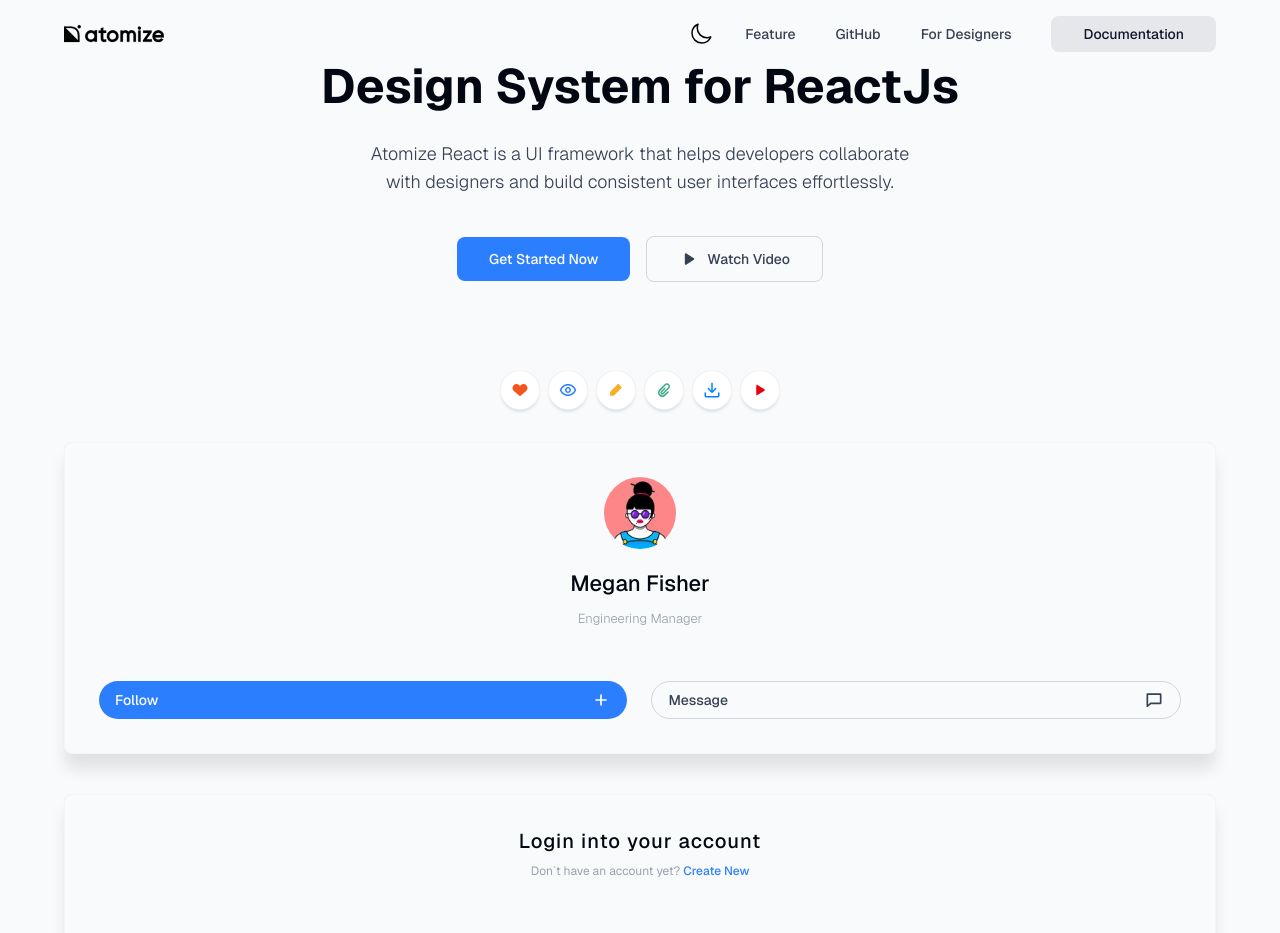
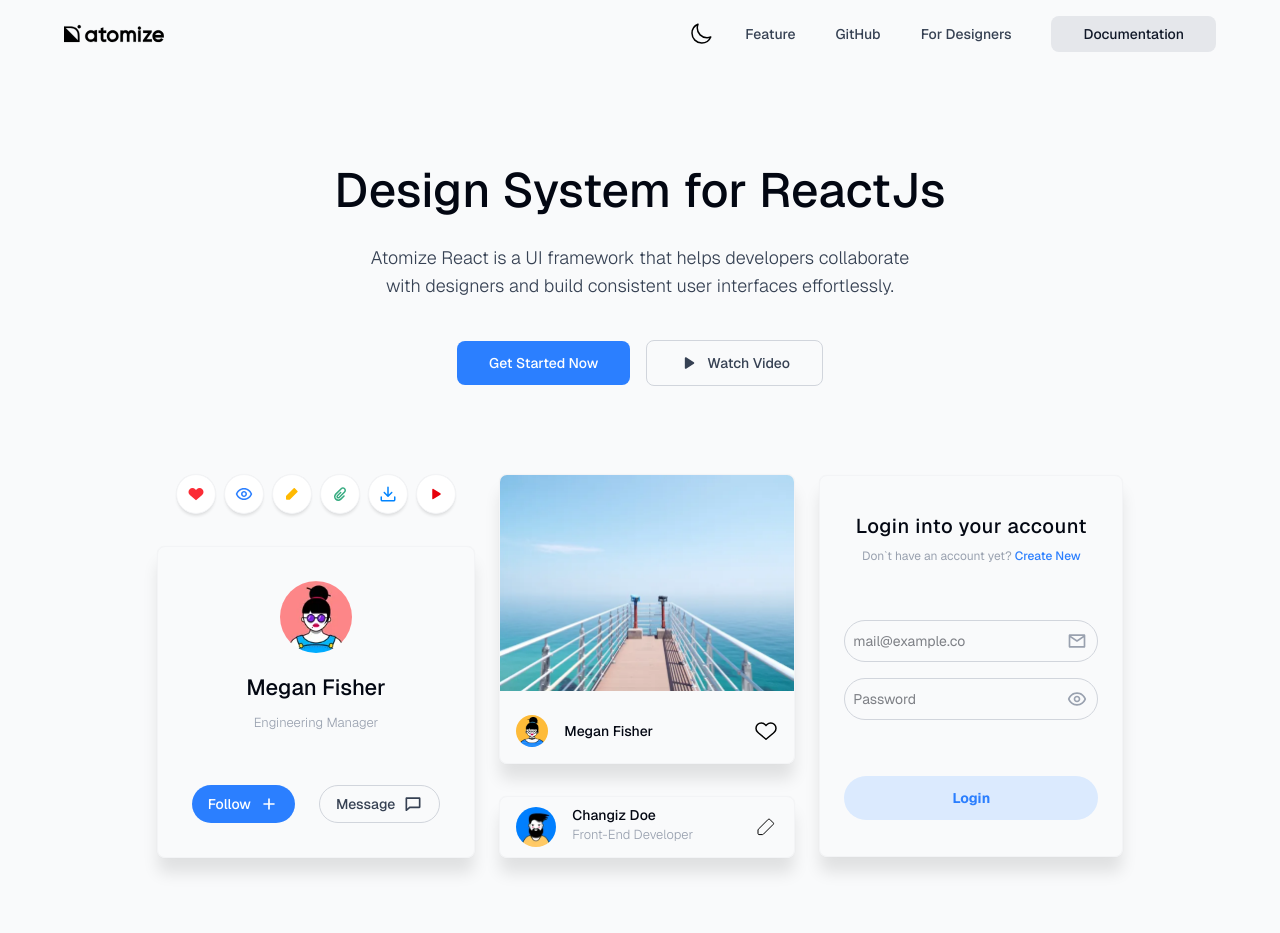
Before and after one commit to homow/atomize-design, a React (Vite) app: page / in a window 1280 px wide. Shown: the top 933 px of the page. Built offline with nearby package versions, Linux system fonts and the light colour scheme.

Commit message:
completed HeroSection and responsive

```diff
--- a/src/components/icons/SvgDefs.jsx
+++ b/src/components/icons/SvgDefs.jsx
@@ -23,9 +23,9 @@ class SvgDefs extends Component {
                     <path fill={"currentColor"} d="M17.8436076,12.841119 L8.54075759,18.8215226 C8.07618755,19.1201747 7.4574737,18.9856717 7.15882152,18.5211017 C7.05513038,18.3598044 7,18.1720957 7,17.9803441 L7,6.01953696 C7,5.46725221 7.44771525,5.01953696 8,5.01953696 C8.19175162,5.01953696 8.37946026,5.07466734 8.54075759,5.17835848 L17.8436076,11.1587621 C18.3081776,11.4574142 18.4426806,12.0761281 18.1440285,12.5406981 C18.0665625,12.6612008 17.9641102,12.763653 17.8436076,12.841119 Z"></path>
                 </symbol>
                 {/* <=== heart ===> */}
-                <symbol id={"heart-icon"} viewBox="0 0 24 24">
+                <symbol strokeWidth={1.5} id={"heart-icon"} viewBox="0 0 24 24">
                     <path
-                        fill="#F4541D"
+
                         fillRule="evenodd"
                         d="M20.4578131,5.54218691 C19.4708558,4.55476617 18.1319762,4 16.73588,4 C15.3397838,4 14.0009043,4.55476617 13.0139469,5.54218691 L11.9997441,6.55638976 L10.9855413,5.54218691 C8.92997437,3.48662009 5.59724201,3.48662011 3.54167516,5.54218697 C1.4861083,7.59775382 1.48610828,10.9304862 3.5416751,12.9860531 L4.55587795,14.0002559 L11.993314,20.2446014 C11.9970324,20.2477233 12.0024558,20.2477233 12.0061741,20.2446014 L19.4436102,14.0002559 L20.4578131,12.9860531 C21.4452338,11.9990957 22,10.6602162 22,9.26411999 C22,7.86802382 21.4452338,6.52914425 20.4578131,5.54218691 Z"
                     />
@@ -39,7 +39,6 @@ class SvgDefs extends Component {
                 {/* <=== pencil ===> */}
                 <symbol id={"pencil-icon"} viewBox="0 0 24 24">
                     <path
-                        fill="#F7AF22"
                         fillRule="evenodd"
                         d="M19.2928932,9.29289322 L9.29289322,19.2928932 C9.10535684,19.4804296 8.85100293,19.5857864 8.58578644,19.5857864 L5,19.5857864 C4.44771525,19.5857864 4,19.1380712 4,18.5857864 L4,15 C4,14.7347835 4.10535684,14.4804296 4.29289322,14.2928932 L14.2928932,4.29289322 C14.6834175,3.90236893 15.3165825,3.90236893 15.7071068,4.29289322 L19.2928932,7.87867966 C19.6834175,8.26920395 19.6834175,8.90236893 19.2928932,9.29289322 Z"
                     />
--- a/src/layout/header/Header.jsx
+++ b/src/layout/header/Header.jsx
@@ -47,9 +47,9 @@ class Header extends Component {
 
                         {/* <=== menu toggle button ===> */}
                         <input type="checkbox" id={"menu-toggle"} className={"opacity-0 invisible inset-0 absolute peer"}/>
-                        <label htmlFor={"menu-toggle"} className={"md:hidden size-5 cursor-pointer relative peer-checked:-translate-0.5 transition-all duration-600 *:absolute *:bg-primary-base *:h-0.5 *:w-full *:block *:transition-all *:duration-600 peer-checked:[&>span:nth-child(1)]:rotate-135 peer-checked:[&>span:nth-child(1)]:top-[60%] peer-checked:[&>span:nth-child(1)]:left-0 peer-checked:[&>span:nth-child(2)]:rotate-45"}>
-                            <span className={"top-3/10"}></span>
-                            <span className={"bottom-3/10"}></span>
+                        <label htmlFor={"menu-toggle"} className={"md:hidden size-5 cursor-pointer relative peer-checked:-translate-0.5 transition-all duration-600 *:absolute *:bg-primary-base *:w-full *:block *:transition-all *:duration-600 peer-checked:[&>span:nth-child(1)]:rotate-135 peer-checked:[&>span:nth-child(1)]:top-[60%] peer-checked:[&>span:nth-child(1)]:left-0 peer-checked:[&>span:nth-child(2)]:rotate-45"}>
+                            <span className={"h-[2px] top-3/10"}></span>
+                            <span className={"h-[2px] bottom-3/10"}></span>
                         </label>
 
                         {/* <=== navigation menu ===> */}
--- a/src/layout/main/Main.jsx
+++ b/src/layout/main/Main.jsx
@@ -4,7 +4,7 @@ import HeroSection from '@/layout/main/hero-section/HeroSection.jsx';
 class Main extends Component {
     render () {
         return (
-            <main className={"pt-14 mb-20"}>
+            <main className={"pt-30 md:pt-40"}>
                 {/* <=== hero section ===> */}
                 <HeroSection/>
             </main>
--- a/src/layout/main/hero-section/HeroSection.jsx
+++ b/src/layout/main/hero-section/HeroSection.jsx
@@ -5,7 +5,7 @@ import TopHeroSection from "@/layout/main/hero-section/top-hero-section/TopHeroS
 class HeroSection extends Component {
     render() {
         return (
-            <section>
+            <section className={"pb-22 border-b border-border-gray container"}>
                 {/* <=== top hero section ===> */}
                 <TopHeroSection/>
                 {/* <=== bottom hero section ===> */}
--- a/src/layout/main/hero-section/bottom-hero-section/BottomHeroSection.jsx
+++ b/src/layout/main/hero-section/bottom-hero-section/BottomHeroSection.jsx
@@ -1,21 +1,23 @@
 import {Component} from 'react';
 import UserProfileCard from "@/components/user-profile-card/UserProfileCard.jsx";
 import CircleIconsBox from "@/components/CircleIconBox/CircleIconsBox.jsx";
+import PostAndLabelUser from "@/layout/main/hero-section/bottom-hero-section/post-and-label-user/PostAndLabelUser.jsx";
+import SmallLoginUser from "@/layout/main/hero-section/bottom-hero-section/small-login-user/SmallLoginUser.jsx";
 
 class BottomHeroSection extends Component {
     render() {
         return (
-            <div className={"container mt-20"}>
-                {/* <=== user profile card ===> */}
+            <div className={"container mt-20 space-y-20 md:space-y-0 md:flex md:items-center md:justify-center md:gap-12 lg:gap-6"}>
+                {/* <=== user profile card and icon ===> */}
                 <div>
                     <div className={"mb-8 space-x-2 text-center"}>
-                        <CircleIconsBox icon={<svg className={"size-4.5"}>
+                        <CircleIconsBox icon={<svg className={"fill-red-500 size-4.5"}>
                             <use href="#heart-icon"></use>
                         </svg>}/>
                         <CircleIconsBox icon={<svg className={"fill-blue-500 size-4.5"}>
                             <use href="#Eye-icon"></use>
                         </svg>}/>
-                        <CircleIconsBox icon={<svg className={"size-4.5"}>
+                        <CircleIconsBox icon={<svg className={"fill-amber-400 size-4.5"}>
                             <use href="#pencil-icon"></use>
                         </svg>}/>
                         <CircleIconsBox icon={<svg className={"size-4.5"}>
@@ -31,35 +33,11 @@ class BottomHeroSection extends Component {
                     <UserProfileCard/>
                 </div>
 
-                {/* <=== small login card ===> */}
-                <div className={"mt-10 shadow-rounded-box text-center p-8 space-y-14"}>
-                    <div className={"space-y-2"}>
-                        <p className={"text-xl font-medium tracking-wider"}>Login into your account</p>
-                        <p className={"text-gray-lt text-xs"}>Don`t have an account yet? <span className={"text-blue-500 font-medium cursor-pointer"}>Create New</span></p>
-                    </div>
+                {/* <=== post user and user label info ===> */}
+                <PostAndLabelUser/>
 
-                    <div className={"flex flex-col gap-4"}>
-                        <label htmlFor={"mail-input"} className={"relative rounded-full pl-2 pr-8 py-2 border border-border-gray focus-within:border-blue-500 transition-all"}>
-                            <input placeholder={"mail@example.co"} id={"mail-input"} className={"w-full block peer outline-none grow text-sm xs:text-base placeholder:text-sm"} type="text"/>
-                            <svg className={"absolute top-1/2 -translate-1/2 right-0 size-5 fill-gray-lt"}>
-                                <use href="#mail-icon"></use>
-                            </svg>
-                        </label>
-                        <label htmlFor={"password-input"} className={"relative rounded-full pl-2 pr-8 py-2 border border-border-gray focus-within:border-blue-500 transition-all"}>
-                            <input placeholder={"Password"} id={"password-input"} className={"w-full block peer outline-none grow text-sm xs:text-base placeholder:text-sm"} type="text"/>
-                            <svg className={"absolute top-1/2 -translate-1/2 right-0 size-5 fill-gray-lt"}>
-                                <use href="#Eye-icon"></use>
-                            </svg>
-                        </label>
-                    </div>
-
-                    <button type={"button"} className={"btn-bg-blue block w-full"}>Login</button>
-                </div>
-
-                {/* <=== hero section ===> */}
-                <div>
-
-                </div>
+                {/* <=== small login user ===> */}
+                <SmallLoginUser/>
             </div>
         )
     }
--- /dev/null
+++ b/src/layout/main/hero-section/bottom-hero-section/post-and-label-user/PostAndLabelUser.jsx
@@ -0,0 +1,58 @@
+import {Component} from 'react';
+import bridgePicture from "@/static/bridge.webp";
+import girlPicture from "@/static/girl-user2.webp";
+import boyPicture from "@/static/man-user.webp";
+
+class PostAndLabelUser extends Component {
+    render() {
+        return (
+            <div className={"hidden lg:block max-w-74"}>
+                {/* <=== post user ===> */}
+                <div className={"shadow-rounded-box overflow-hidden"}>
+                    <div>
+                        <img className={"w-full"} src={`${bridgePicture}`} alt="bridge image"/>
+                    </div>
+
+                    <div className={"mt-2 p-4 flex flex-row items-center justify-between"}>
+                        <div className={"flex flex-row items-center gap-4"}>
+                            <div className={"size-8 rounded-full overflow-hidden"}>
+                                <img className={"w-full"} src={`${girlPicture}`} alt="user girl picture"/>
+                            </div>
+                            <span className={"text-sm font-medium"}>
+                                    Megan Fisher
+                                </span>
+                        </div>
+
+                        <label className={"cursor-pointer inline-block max-w-max"}>
+                            <input className={"peer hidden"} type="checkbox"/>
+                            <svg className={"size-6 stroke-primary-base fill-transparent peer-checked:fill-red-500 peer-checked:stroke-red-500"}>
+                                <use href="#heart-icon"></use>
+                            </svg>
+                        </label>
+                    </div>
+                </div>
+
+                {/* <=== user info label ===> */}
+                <div className={"mt-8 shadow-rounded-box flex flex-row items-center justify-between px-4 py-2"}>
+                    <div className={"flex flex-row items-center gap-4"}>
+                        <div className={"rounded-full overflow-hidden size-10"}>
+                            <img src={`${boyPicture}`} alt="boyPicture"/>
+                        </div>
+
+                        <div>
+                            <p className={"-mb-1 text-sm font-medium"}>Changiz Doe</p>
+                            <p className={"text-gray-lt text-[13px] font-light"}>Front-End Developer</p>
+                        </div>
+                    </div>
+                    <div>
+                        <svg className={"size-6 stroke-primary-base fill-transparent hover:stroke-blue-500 hover:fill-blue-500 transition-all cursor-pointer"}>
+                            <use href="#pencil-icon"></use>
+                        </svg>
+                    </div>
+                </div>
+            </div>
+        );
+    }
+}
+
+export default PostAndLabelUser;
--- /dev/null
+++ b/src/layout/main/hero-section/bottom-hero-section/small-login-user/SmallLoginUser.jsx
@@ -0,0 +1,33 @@
+import {Component} from 'react';
+
+class SmallLoginUser extends Component {
+    render() {
+        return (
+            <div className={"shadow-rounded-box text-center px-6 py-9 space-y-14"}>
+                <div className={"space-y-2"}>
+                    <p className={"text-xl font-medium -tracking-tight"}>Login into your account</p>
+                    <p className={"text-gray-lt text-xs"}>Don`t have an account yet? <span className={"text-blue-500 font-medium cursor-pointer"}>Create New</span></p>
+                </div>
+
+                <div className={"flex flex-col gap-4"}>
+                    <label htmlFor={"mail-input"} className={"relative rounded-full pl-2 pr-8 py-2 border border-border-gray focus-within:border-blue-500 transition-all"}>
+                        <input placeholder={"mail@example.co"} id={"mail-input"} className={"w-full block peer outline-none grow text-sm xs:text-base placeholder:text-sm"} type="text"/>
+                        <svg className={"absolute top-1/2 -translate-1/2 right-0 size-5 fill-gray-lt"}>
+                            <use href="#mail-icon"></use>
+                        </svg>
+                    </label>
+                    <label htmlFor={"password-input"} className={"relative rounded-full pl-2 pr-8 py-2 border border-border-gray focus-within:border-blue-500 transition-all"}>
+                        <input placeholder={"Password"} id={"password-input"} className={"w-full block peer outline-none grow text-sm xs:text-base placeholder:text-sm"} type="text"/>
+                        <svg className={"absolute top-1/2 -translate-1/2 right-0 size-5 fill-gray-lt"}>
+                            <use href="#Eye-icon"></use>
+                        </svg>
+                    </label>
+                </div>
+
+                <button type={"button"} className={"btn-bg-blue block w-full"}>Login</button>
+            </div>
+        );
+    }
+}
+
+export default SmallLoginUser;
--- a/src/styles/global.css
+++ b/src/styles/global.css
@@ -50,7 +50,7 @@
         @apply font-geist xs:font-normal leading-7 bg-primary-bg text-primary-text;
     }
     h1 {
-        @apply font-bold text-3xl text-center leading-12 xs:text-4xl xs:leading-15 md:text-5xl;
+        @apply font-medium text-3xl text-center leading-12 xs:text-4xl xs:leading-15 md:text-5xl;
     }
 }
 
```
